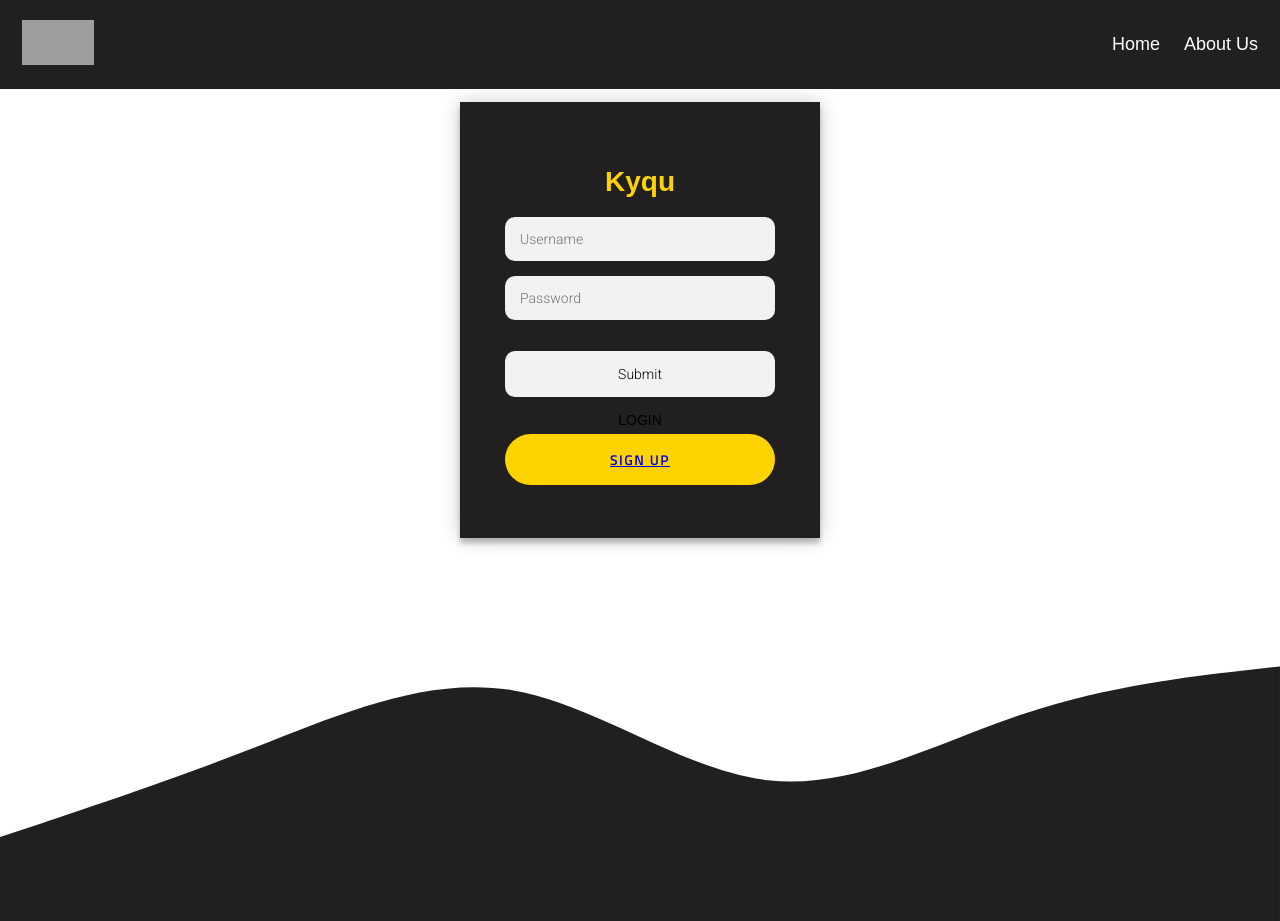
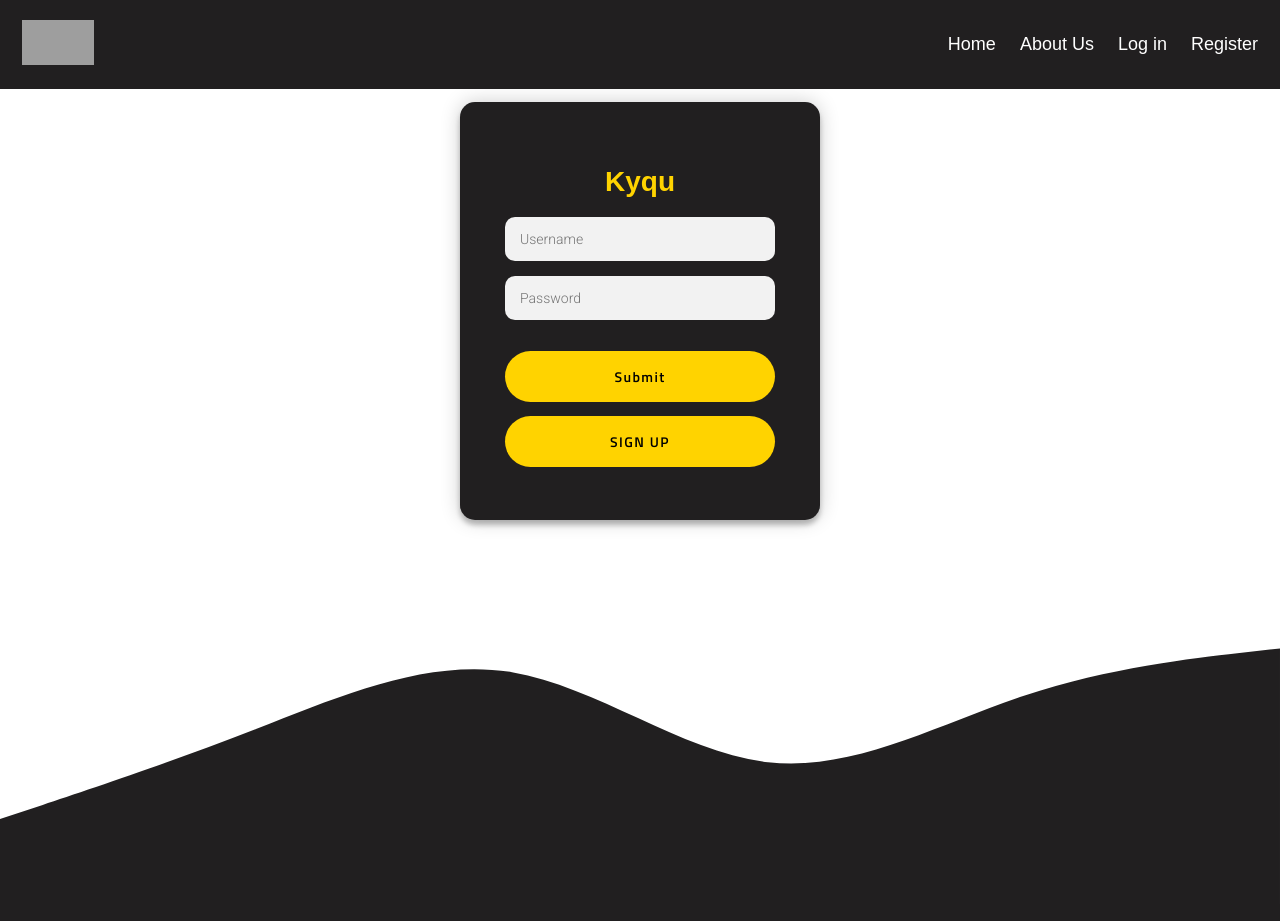
Before and after one commit to eriolasalihu/Sunny-News---Inxhinjeri-e-Webit, a PHP site: page /HTMLfiles/Login.php in a window 1280 px wide. Shown: the top 921 px of the page. Run offline with PHP 8.4, Linux system fonts and the light colour scheme; grey boxes are pictures that could not be loaded.

Commit message:
Fixed Login

```diff
--- a/HTMLfiles/Homepage.php
+++ b/HTMLfiles/Homepage.php
@@ -1,11 +1,6 @@
 <!DOCTYPE html>
 <html>
-<?php
 
-require_once '../backend/procedural/database.inc.php';
-require_once '../backend/procedural/register.php';
-
-?>
 
 <head>
     <link rel="stylesheet" href="../style/HomeStyle.css">
--- a/HTMLfiles/Login.php
+++ b/HTMLfiles/Login.php
@@ -34,7 +34,7 @@
                 <input type="password" name="password" id="password" placeholder="Password" required/>
                 <br>
                 <br>
-                <input name="login-btn" type="submit" onclick="validate()">LOGIN</input>
+                <input name="login-btn" class="submitButton"type="submit" onclick="validate()"></input>
                 <p class="message"></p>
 
                 <button><a href="../Register.html">SIGN UP</button></a>
--- a/re-usable/header.php
+++ b/re-usable/header.php
@@ -15,16 +15,11 @@
 			<?php
 			}
 			?>
-			<a class="active" href="../HTMLfiles/HomeStyle.html">Home</a>
-			<a href="../HTMLfiles/About us.html">About Us</a>
-			<?php
-			if (isset($_SESSION['role'])) {
-			?>
-				<a href="../HTMLfiles/login.html">Log in</a>
-				<a href="../HTMLfiles/Register.html">Register</a>
-			<?php
-			}
-			?>
+			<a class="active" href="../HTMLfiles/Homepage.php">Home</a>
+			<a href="../HTMLfiles/About us.php">About Us</a>
+				<a href="../HTMLfiles/Login.php">Log in</a>
+				<a href="../HTMLfiles/Register.php">Register</a>
+
 		</div>
 	</div>
 </header>
--- a/style/Register.css
+++ b/style/Register.css
@@ -6,7 +6,8 @@ body {
 #form {
     width: 300px;
     margin: 20vh auto 0 auto;
-    padding: 20px;
+    border-radius: 15px;
+    padding: 30px;
     background-color: rgb(33, 31, 32);
     font-size: 12px;
     color: #ffff;
--- a/style/login_style.css
+++ b/style/login_style.css
@@ -22,6 +22,7 @@
 
 .form {
     position: relative;
+    border-radius: 15px;
     z-index: 1;
     background: rgb(33, 31, 32);
     max-width: 360px;
@@ -62,6 +63,7 @@
     transition: all 0.3 ease;
     cursor: pointer;
     transition: all 0.2s;
+
 }
 
 .form button:hover,
@@ -76,6 +78,39 @@
     transform: translateY(2px);
     box-shadow: 0 2.5px 5px rgba(0, 0, 0, 0.2);
 }
+
+
+.form .submitButton{
+    font-family: "Titillium Web", sans-serif;
+        font-size: 14px;
+        font-weight: bold;
+        letter-spacing: .1em;
+        outline: 0;
+        background: #ffd300;
+        width: 100%;
+        border: 0;
+        border-radius: 30px;
+        margin: 0px 0px 8px;
+        padding: 15px;
+        color: black;
+        transition: all 0.3 ease;
+        cursor: pointer;
+        transition: all 0.2s;
+}
+
+
+.form .submitButton:hover,
+.form .submitButton:focus {
+    background: #4e5251;
+    box-shadow: 0 5px 10px #ffd300;
+    transform: translateY(-4px);
+    color: #ffd300;
+}
+.form .submitButton:active {
+    transform: translateY(2px);
+    box-shadow: 0 2.5px 5px rgba(0, 0, 0, 0.2);
+}
+
 .form .message {
     margin: 6px 6px;
     color: #808080;
@@ -94,3 +129,8 @@
 .form .register-form {
     display: none;
 }
+
+a{
+    text-decoration: none;
+        color: black;
+}
```
Also changed, not shown: HTMLfiles/About us.php (+4 -12 lines).
